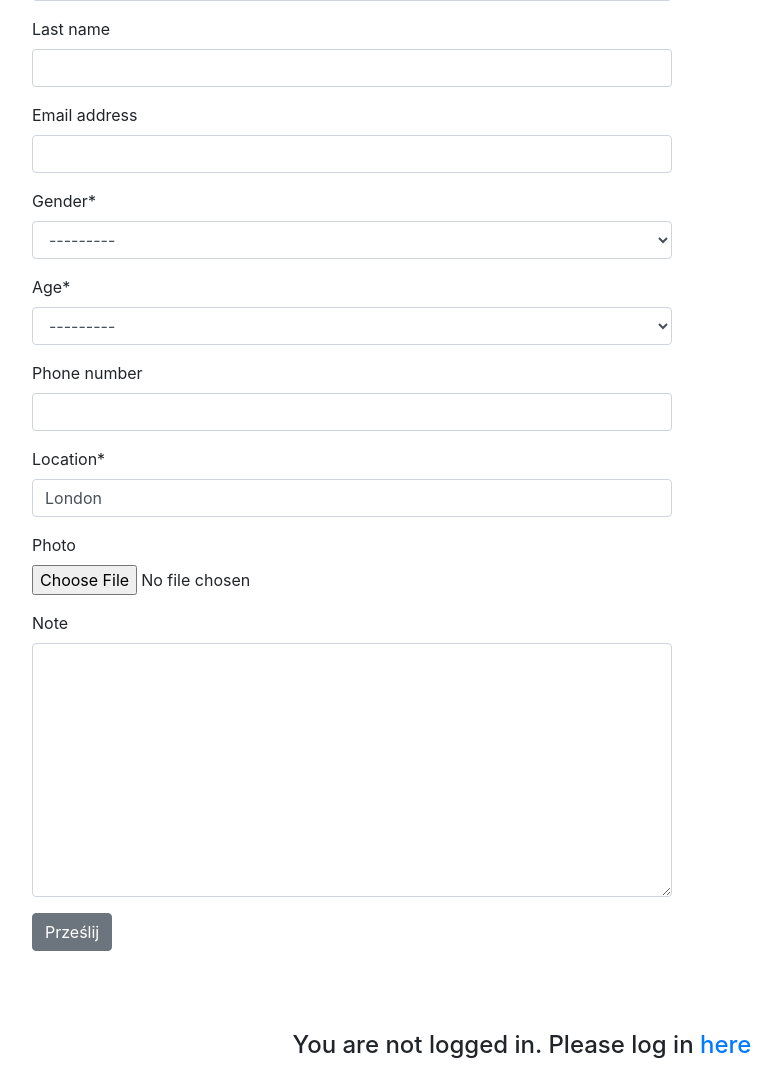
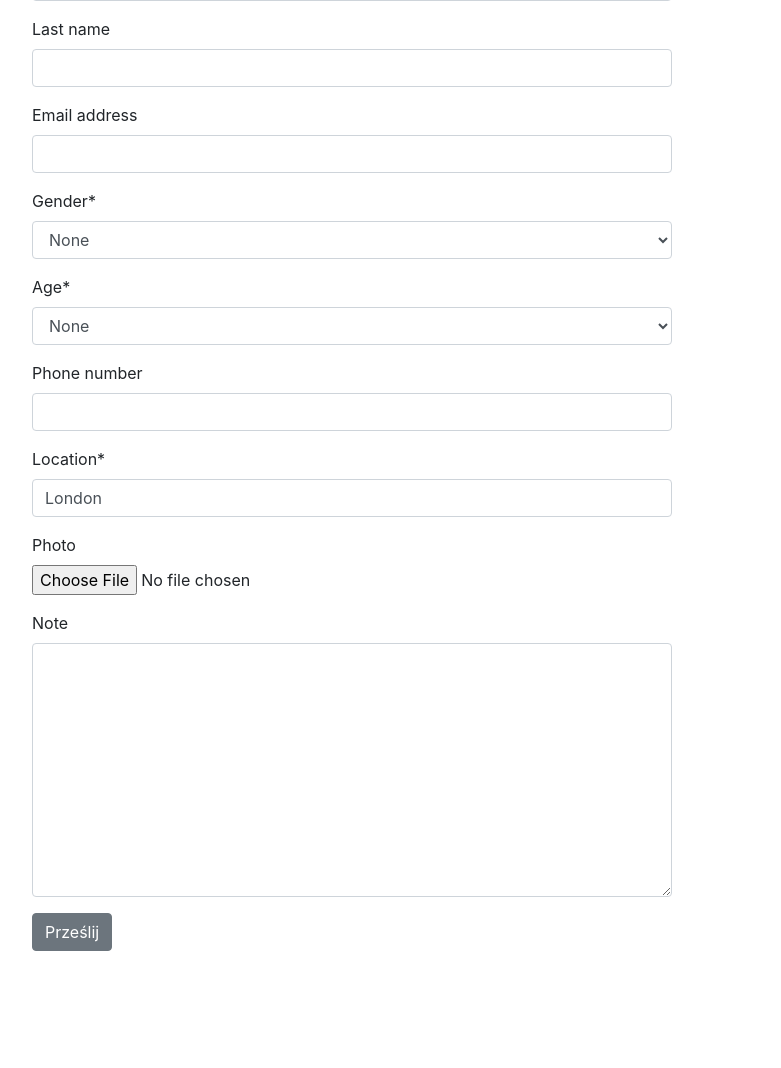
Before and after one commit to PiotrZettt/brandlive, a Django app: page /create_profile/ in a window 1280 px wide. Shown: the part 728-1796 px from the top of the page, without its empty margins (118-899 px from the left). After the commit the page ends 1679 px from the top, so only its background shows below. Run offline with Django 4.2, Linux system fonts and the light colour scheme; some libraries are stand-ins or nearby versions.

Commit message:
Final touches commit

```diff
--- a/candidate_app/models.py
+++ b/candidate_app/models.py
@@ -1,6 +1,7 @@
 from django.db import models
 from django.contrib.auth.models import User
 from django.urls import reverse
+
 
 # Create your models here.
 
@@ -10,6 +11,7 @@ class CandidateProfile(User):
     gender_choice = (
         ('Female', 'Female'),
         ('Male', 'Male'),
+        (None, None)
     )
 
     age_choice = (
@@ -17,6 +19,7 @@ class CandidateProfile(User):
         ('21-30', '21-30'),
         ('31-40', '31-40'),
         ('40+', '40+'),
+        (None, None)
     )
 
     gender = models.CharField(max_length=20, choices=gender_choice)
--- a/candidate_app/templates/create_profile.html
+++ b/candidate_app/templates/create_profile.html
@@ -17,8 +17,6 @@
             <button class="btn btn-secondary" type="submit">Prześlij</button>
         </form>
     </div>
-    <div style="text-align: center;">
-        <h4> You are not logged in. Please log in <a href="{% url 'user-login' %}">here</a></h4>
-    </div>
+
 
 {% endblock %}
--- a/candidate_app/templates/search.html
+++ b/candidate_app/templates/search.html
@@ -9,9 +9,10 @@
           {% csrf_token %}
             <div class="form-group">
                 <label for="exampleFormControlselect1">Sex</label>
-                <select class="form-control" id="exampleFormControlSelect1" name="sex">
+                <select class="form-control" id="exampleFormControlSelect1" name="gender">
                    <option>Female</option>
                    <option>Male</option>
+                    <option>Any</option>
                 </select>
             </div>
 
@@ -22,6 +23,7 @@
                    <option>21-30</option>
                    <option>31-40</option>
                    <option>40+</option>
+                    <option>Any</option>
                  </select>
             </div>
             <div>
--- a/candidate_app/views.py
+++ b/candidate_app/views.py
@@ -7,10 +7,6 @@ from .forms import CandidateForm
 from django.views.generic.edit import DeleteView, UpdateView
 from .models import CandidateProfile
 from django.http import HttpResponse
-from django.contrib.auth.decorators import login_required, permission_required
-from django.contrib.auth.mixins import LoginRequiredMixin
-
-# Create your views here.
 
 
 def index(request):
@@ -18,7 +14,11 @@ def index(request):
 
     return redirect('profile-detail', pk=[str(id)])
 
+
 def query(request):
+    """
+    Search view. Staff users can query all profiles using set of filters.
+    """
 
     if request.user.is_staff:
 
@@ -29,12 +29,28 @@ def query(request):
             registered_locations.append(profile.location)
         location_options = set(registered_locations)
 
+        def none_value(value):
+            """
+            Turns string 'Any' into value of None to omit those filters the user choose not to apply
+            """
+
+            if value == 'Any':
+                return None
+            return value
+
+        def filter_if_not_none(query_set, **kwarks):
+            """
+            Creates a filter-value dictionary to filter through the fields of the user's choice
+            """
+            return query_set.filter(**{key: value for key, value in kwarks.items() if value is not None })
+
         if request.method == 'POST':
-            gender = request.POST.get('gender', False)
-            age = request.POST.get('age', False)
-            location = request.POST.get('location', False)
+            gender = request.POST.get('gender', None)
+            age = request.POST.get('age', None)
+            location = request.POST.get('location', None)
 
-            searched_result = CandidateProfile.objects.filter(gender=gender).filter(age=age).filter(location=location)
+            searched_result = filter_if_not_none(CandidateProfile.objects.all(),
+                                                 gender=none_value(gender), age=none_value(age), location=location)
 
             context = {
                 'result_all': result_all,
@@ -47,6 +63,9 @@ def query(request):
 
 
 def create_profile(request):
+    """
+    Saves an instance of candidate profile using an extended User model
+    """
     if request.method == "POST":
         form = CandidateForm(request.POST, request.FILES)
         if form.is_valid():
@@ -61,12 +80,18 @@ def create_profile(request):
 
 
 class CandidateUpdateView(UpdateView):
+    """
+    Used to update given profile
+    """
     model = CandidateProfile
     fields = ['email', 'phone_number', 'location', 'photo', 'note']
     template_name_suffix = '_update_form'
 
 
 class CandidateDeleteView(DeleteView):
+    """
+    Used to delete given profile
+    """
     model = CandidateProfile
     success_url = reverse_lazy('user-login')
 
@@ -78,6 +103,11 @@ class ChangePasswordView(SuccessMessageMixin, PasswordChangeView):
 
 
 class MyLoginView(LoginView):
+    """
+    Custom Login.
+    Redirects staff users straight to the search view.
+    """
+
 
     def get_success_url(self):
         if self.request.user.is_staff:
@@ -93,4 +123,7 @@ class CandidateProfileListView(generic.ListView):
 
 
 class CandidateProfileDetailView(generic.DetailView):
+    """
+    Personal profile view accessible to every registered candidate
+    """
     model = CandidateProfile
```
Also changed, not shown: candidate_app/migrations/0009_alter_candidateprofile_age_and_more.py (added), candidate_app/migrations/0010_alter_candidateprofile_age_and_more.py (added), candidate_app/migrations/0011_alter_candidateprofile_age_and_more.py (added), candidate_app/migrations/0012_alter_candidateprofile_age_and_more.py (added), db.sqlite3, 1 other file.
